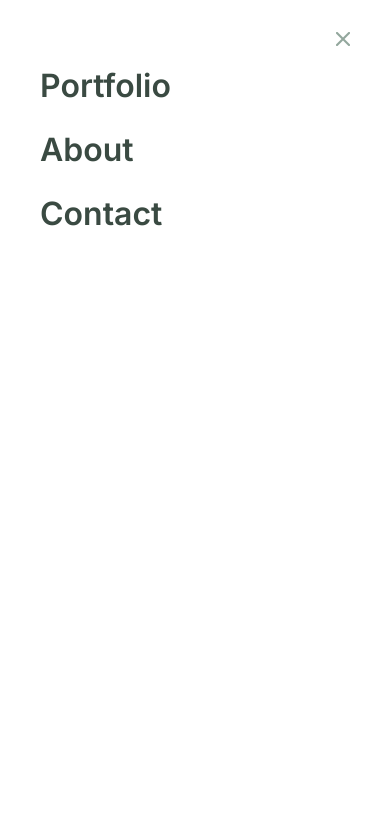
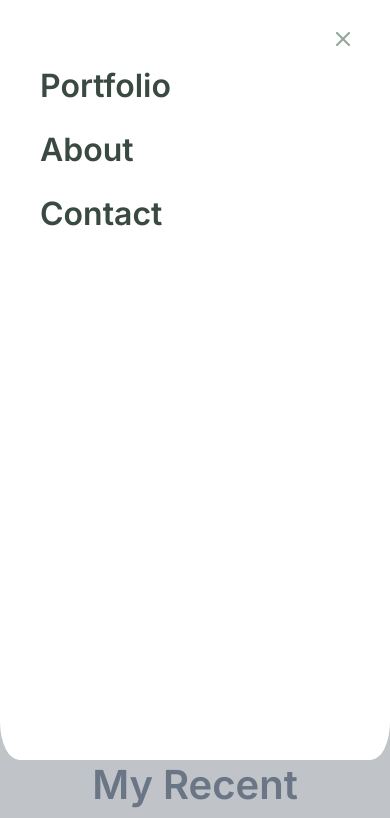
Before and after one commit to kimitaWanjohi/my-portfolio, a website: page index.html in a window 390 px wide. Both pictures are taken after a click on the icon 351 px from the left and 25 px from the top of the page. Shown: the top 818 px of the page. Drawn offline with Linux system fonts and the light colour scheme.

Commit message:
Add border radius to menu

```diff
--- a/index.html
+++ b/index.html
@@ -18,6 +18,7 @@
                 <i class="fa fa-bars bars pointer" onclick="showMenu()" aria-hidden="true"></i>
             </header>
 
+            <div id="menu-backdrop" class="menu-backdrop mobile-menu-hide">
                 <div id="menu" class="mobile-menu mobile-menu-hide z-110 fixed">
                     <div class="mobile-menu-header">
                         <img class="pointer" src="assets/Icon.png" onclick="hideMenu()" alt="close">
@@ -35,6 +36,7 @@
                             </li>
                         </ul>
                     </nav>
+                </div>
             </div>
 
             <!-- desktop nav -->
--- a/index.js
+++ b/index.js
@@ -1,11 +1,13 @@
 
 const menu = document.getElementById('menu');
-
+const backdrop = document.getElementById('menu-backdrop');
 
 function showMenu() {
     menu.classList.remove('mobile-menu-hide');
+    backdrop.classList.remove('mobile-menu-hide');
 }
 
 function hideMenu() {
     menu.classList.add('mobile-menu-hide');
+    backdrop.classList.add('mobile-menu-hide');
 }
--- a/style.css
+++ b/style.css
@@ -394,8 +394,21 @@ ul {
     z-index: 110;
     background-color: #fff;
     width: 100%;
-    height: 100vh;
+    height: 90vh;
     padding: 2rem 1rem;
+    transition: 0.5s ease-in-out all;
+    border-bottom-left-radius: 5%;
+    border-bottom-right-radius: 5%;
+  }
+
+  .menu-backdrop {
+    position: fixed;
+    top: 0;
+    left: 0;
+    z-index: 100;
+    background-color: #9ba2a8a1;
+    width: 100%;
+    height: 100%;
     transition: 0.5s ease-in-out all;
   }
 
@@ -425,7 +438,7 @@ ul {
   }
 
   .mobile-menu-hide {
-    transform: translateX(-100%);
+    transform: translateY(-100%);
   }
 
   .ill-1 {
```
Lines whose indentation alone changed are shown as unchanged.
